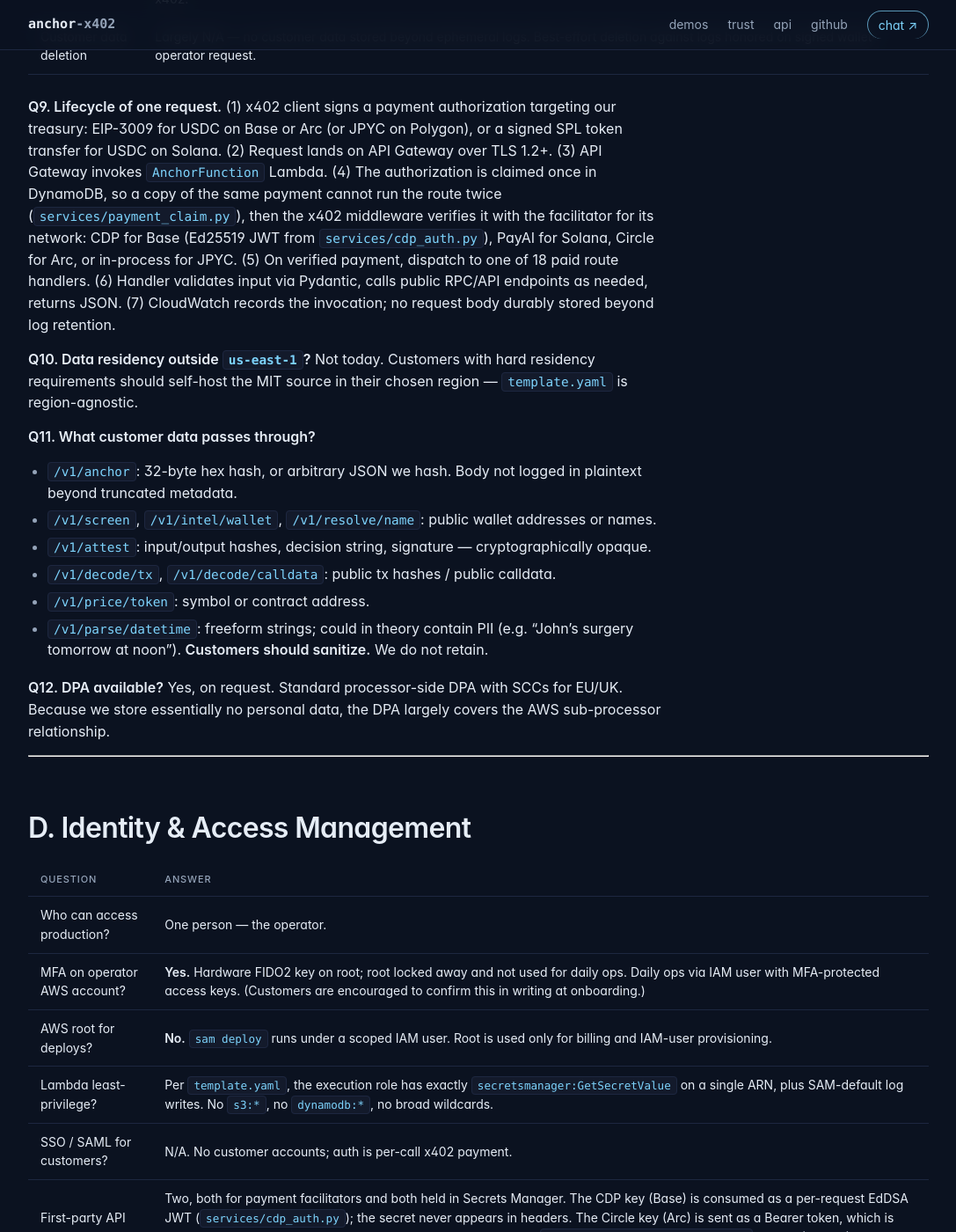
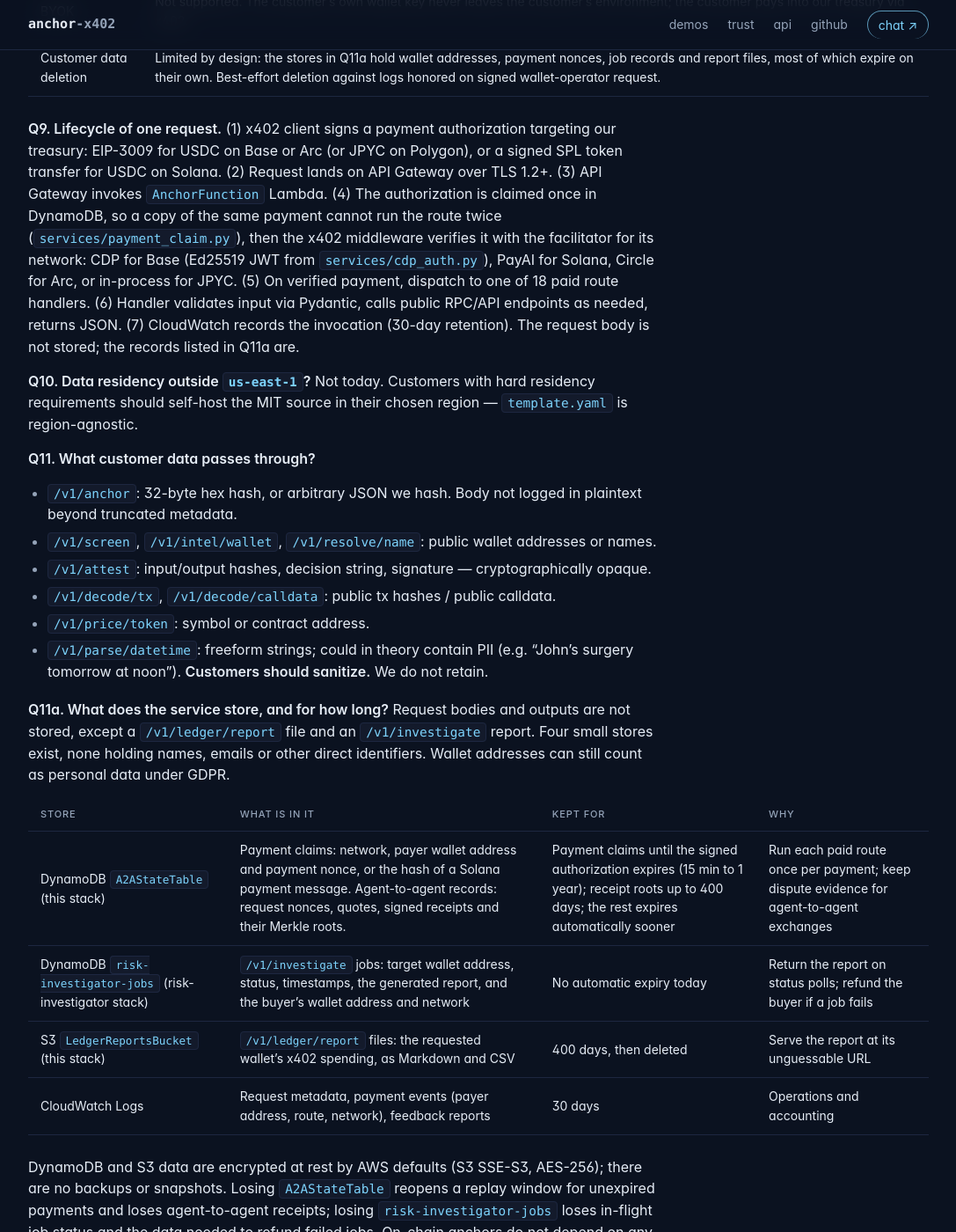
Before and after one commit to hypeprinter007-stack/anchor-x402, a Jekyll site: the page built from docs/trust/security-questionnaire.md, in a window 1280 px wide and 1400 px high, scrolled down 3769 px. Shown: the whole window at 88% size, without its empty margins (96-1183 px from the left). Built offline with Jekyll 4.4.1, drawn with Linux system fonts in a browser that asks for light colours; our own code applies the rules of GitHub Pages for plain Markdown files; some of the changed text lies outside the part shown.

Commit message:
docs(trust): say what the service stores instead of "stateless"
The trust docs said there is no DynamoDB, no S3 and nothing to lose
(RPO zero). The stack has a DynamoDB table for payment claims and
agent-to-agent records, the risk-investigator jobs table, an S3 bucket
for ledger reports, and 30-day CloudWatch logs. Add Q11a listing each
store, its contents, retention and the cost of losing it, and point
the "stateless" and "no PII" claims at it: no direct identifiers are
stored, but wallet addresses are.

Co-Authored-By: Claude Opus 5.5 (1M context) <noreply@anthropic.com>

```diff
--- a/docs/trust/security-questionnaire.md
+++ b/docs/trust/security-questionnaire.md
@@ -29,7 +29,7 @@
 | Insurance | None (cyber-liability/E&O on the post-revenue roadmap) |
 
 **Q1. Sole proprietor — bus-factor risk?**
-Yes; bus factor is 1. Mitigated by (a) fully stateless system, (b) MIT source so any customer can self-host a fork, (c) one-command deploy (`make build && make deploy-guided` from `template.yaml`) — a successor operator stands up an equivalent stack in ~30 minutes. On-chain anchors on Base + Solana mainnet are durable independent of our infrastructure.
+Yes; bus factor is 1. Mitigated by (a) minimal state: short-lived DynamoDB records and expiring report files (Q11a), (b) MIT source so any customer can self-host a fork, (c) one-command deploy (`make build && make deploy-guided` from `template.yaml`) — a successor operator stands up an equivalent stack in ~30 minutes. On-chain anchors on Base + Solana mainnet are durable independent of our infrastructure.
 
 **Q2. Incorporated?** Not yet. Operating as sole proprietorship under personal liability. LLC formation triggered by first signed-contract customer.
 
@@ -49,7 +49,7 @@ Yes; bus factor is 1. Mitigated by (a) fully stateless system, (b) MIT source so
 | Written InfoSec Policy (WISP) | **Not formalized.** Closest artifact is this questionnaire + README "Operations." Drafting on roadmap. |
 | Annual risk assessment | **Not performed.** First formal risk register planned 2026 Q3. |
 | Incident response plan | **Lightweight; documented in §J.** Single-operator playbook: CloudWatch alarm → SNS → operator triages → 72h customer notification on confirmed data impact. No tabletop exercises yet. |
-| Third-party penetration test | **Not performed.** Compensating controls: < 4 kLOC of public Python; Pydantic-validated input; no DB, no PII path. Pentest planned with first enterprise contract. |
+| Third-party penetration test | **Not performed.** Compensating controls: < 4 kLOC of public Python; Pydantic-validated input; no PII path; the only stored data is described in Q11a. Pentest planned with first enterprise contract. |
 | SOC 2 / ISO 27001 / PCI-DSS | **No** — see §H. |
 | Background checks / security training | N/A — one operator. |
 
@@ -73,14 +73,14 @@ Yes; bus factor is 1. Mitigated by (a) fully stateless system, (b) MIT source so
 | Sell or share data? | No. |
 | Caller-data caching? | Only a 60-second in-process token-price cache (`services/token_price.py`) — public CoinGecko prices, never caller-supplied data. |
 | Data residency | AWS `us-east-1` (Northern Virginia), single region. |
-| Encryption at rest | AWS-managed by default: Lambda code (S3-backed) SSE-KMS; CloudWatch Logs KMS-encrypted; Secrets Manager (treasury keys, CDP secret, Circle API key) AWS-managed KMS. No DB or S3 customer-data bucket. Future stores will use S3 Object Lock + SSE-KMS. |
+| Encryption at rest | AWS-managed by default: Lambda code (S3-backed) SSE-KMS; CloudWatch Logs KMS-encrypted; Secrets Manager (treasury keys, CDP secret, Circle API key) AWS-managed KMS. DynamoDB and S3 (payment claims, job records and report files; Q11a) use AWS default encryption at rest. |
 | Encryption in transit | TLS 1.2+ on API Gateway (ACM-issued cert). All outbound (Base/Solana RPC, the CDP, PayAI and Circle facilitators, CoinGecko, openchain.xyz) is HTTPS. |
 | Key management | Treasury private keys (Base + Solana), the CDP API key secret and the Circle API key live in **AWS Secrets Manager** (`anchor-x402/runtime`). Lambda IAM role: `secretsmanager:GetSecretValue` on that single ARN only. CloudTrail logs every read. Composite secret fetched once at cold-start (`services/secrets.py`); held in process memory. **Sensitive values never appear in Lambda env vars** (which are visible to anyone with `lambda:GetFunctionConfiguration`). |
 | Key rotation | Manual via `aws secretsmanager update-secret` + Lambda config-touch to force fresh cold start. Target 90 days; on-demand on suspicion of compromise. Automated rotation Lambda is roadmap (planned alongside the hot/cold split). |
 | BYOK | Not supported. The customer's own wallet key never leaves the customer's environment; the customer pays into our treasury via x402. |
-| Customer data deletion | Largely N/A — no customer data stored beyond ephemeral logs. Best-effort deletion against logs honored on signed wallet-operator request. |
+| Customer data deletion | Limited by design: the stores in Q11a hold wallet addresses, payment nonces, job records and report files, most of which expire on their own. Best-effort deletion against logs honored on signed wallet-operator request. |
 
-**Q9. Lifecycle of one request.** (1) x402 client signs a payment authorization targeting our treasury: EIP-3009 for USDC on Base or Arc (or JPYC on Polygon), or a signed SPL token transfer for USDC on Solana. (2) Request lands on API Gateway over TLS 1.2+. (3) API Gateway invokes `AnchorFunction` Lambda. (4) The authorization is claimed once in DynamoDB, so a copy of the same payment cannot run the route twice (`services/payment_claim.py`), then the x402 middleware verifies it with the facilitator for its network: CDP for Base (Ed25519 JWT from `services/cdp_auth.py`), PayAI for Solana, Circle for Arc, or in-process for JPYC. (5) On verified payment, dispatch to one of 18 paid route handlers. (6) Handler validates input via Pydantic, calls public RPC/API endpoints as needed, returns JSON. (7) CloudWatch records the invocation; no request body durably stored beyond log retention.
+**Q9. Lifecycle of one request.** (1) x402 client signs a payment authorization targeting our treasury: EIP-3009 for USDC on Base or Arc (or JPYC on Polygon), or a signed SPL token transfer for USDC on Solana. (2) Request lands on API Gateway over TLS 1.2+. (3) API Gateway invokes `AnchorFunction` Lambda. (4) The authorization is claimed once in DynamoDB, so a copy of the same payment cannot run the route twice (`services/payment_claim.py`), then the x402 middleware verifies it with the facilitator for its network: CDP for Base (Ed25519 JWT from `services/cdp_auth.py`), PayAI for Solana, Circle for Arc, or in-process for JPYC. (5) On verified payment, dispatch to one of 18 paid route handlers. (6) Handler validates input via Pydantic, calls public RPC/API endpoints as needed, returns JSON. (7) CloudWatch records the invocation (30-day retention). The request body is not stored; the records listed in Q11a are.
 
 **Q10. Data residency outside `us-east-1`?** Not today. Customers with hard residency requirements should self-host the MIT source in their chosen region — `template.yaml` is region-agnostic.
 
@@ -92,7 +92,18 @@ Yes; bus factor is 1. Mitigated by (a) fully stateless system, (b) MIT source so
 - `/v1/price/token`: symbol or contract address.
 - `/v1/parse/datetime`: freeform strings; could in theory contain PII (e.g. "John's surgery tomorrow at noon"). **Customers should sanitize.** We do not retain.
 
-**Q12. DPA available?** Yes, on request. Standard processor-side DPA with SCCs for EU/UK. Because we store essentially no personal data, the DPA largely covers the AWS sub-processor relationship.
+**Q11a. What does the service store, and for how long?** Request bodies and outputs are not stored, except a `/v1/ledger/report` file and an `/v1/investigate` report. Four small stores exist, none holding names, emails or other direct identifiers. Wallet addresses can still count as personal data under GDPR.
+
+| Store | What is in it | Kept for | Why |
+|---|---|---|---|
+| DynamoDB `A2AStateTable` (this stack) | Payment claims: network, payer wallet address and payment nonce, or the hash of a Solana payment message. Agent-to-agent records: request nonces, quotes, signed receipts and their Merkle roots. | Payment claims until the signed authorization expires (15 min to 1 year); receipt roots up to 400 days; the rest expires automatically sooner | Run each paid route once per payment; keep dispute evidence for agent-to-agent exchanges |
+| DynamoDB `risk-investigator-jobs` (risk-investigator stack) | `/v1/investigate` jobs: target wallet address, status, timestamps, the generated report, and the buyer's wallet address and network | No automatic expiry today | Return the report on status polls; refund the buyer if a job fails |
+| S3 `LedgerReportsBucket` (this stack) | `/v1/ledger/report` files: the requested wallet's x402 spending, as Markdown and CSV | 400 days, then deleted | Serve the report at its unguessable URL |
+| CloudWatch Logs | Request metadata, payment events (payer address, route, network), feedback reports | 30 days | Operations and accounting |
+
+DynamoDB and S3 data are encrypted at rest by AWS defaults (S3 SSE-S3, AES-256); there are no backups or snapshots. Losing `A2AStateTable` reopens a replay window for unexpired payments and loses agent-to-agent receipts; losing `risk-investigator-jobs` loses in-flight job status and the data needed to refund failed jobs. On-chain anchors do not depend on any of these stores.
+
+**Q12. DPA available?** Yes, on request. Standard processor-side DPA with SCCs for EU/UK. Because we store no direct identifiers, only wallet addresses (Q11a), the DPA largely covers the AWS sub-processor relationship.
 
 ---
 
@@ -156,7 +167,7 @@ Disk is FileVault-encrypted. AWS access requires both the IAM access key and a h
 | On-call | Single operator, best-effort, US business-hours-biased. We do not commit to 24/7 on-call until customer contracts justify it. |
 | Uptime targets | **Best-effort today.** No SLA offered to public callers. Underlying AWS API Gateway + Lambda is documented at 99.95% AWS-side. Institutional-tier SLA (99.9%+ with credit) on roadmap, priced per-customer. |
 | Patch cadence | Lambda runtime (Python 3.12) is AWS-managed. App dependencies re-locked and re-deployed on every release. Critical-CVE patches: 5 business days. |
-| Backup / snapshots | None — system is stateless. Secrets Manager secret has `DeletionPolicy: Retain` and `UpdateReplacePolicy: Retain`; rotation history preserved by Secrets Manager versioning. |
+| Backup / snapshots | None. The stores in Q11a are not backed up; what losing each one costs is stated there. Secrets Manager secret has `DeletionPolicy: Retain` and `UpdateReplacePolicy: Retain`; rotation history preserved by Secrets Manager versioning. |
 | Configuration management | IaC: AWS SAM (`template.yaml`). Application: Git. Both versioned and reproducible. |
 | Change management | Operator commits to `main` → `make build && make deploy-guided`. No staging today; smoke tests via paid mainnet e2e (`scripts/test_e2e.py`) post-deploy. Pre-prod stage on roadmap. |
 
@@ -176,7 +187,7 @@ Disk is FileVault-encrypted. AWS access requires both the IAM access key and a h
 |---|---|
 | Single-region today? | **Yes** (`us-east-1`). |
 | RTO | **~10 minutes** — wall-clock time to redeploy `template.yaml` from clean Git (verified during routine deploys). |
-| RPO | **Zero** — system is stateless; no data to lose. On-chain anchor artifacts on Base + Solana mainnet are durable independent of our infrastructure. |
+| RPO | Unbounded for the Q11a stores (no backups): losing them costs a replay window, job status, stored investigation and ledger reports, and the data needed to refund failed jobs. On-chain anchor artifacts on Base + Solana mainnet are durable independent of our infrastructure. |
 | Multi-AZ within `us-east-1`? | Yes — AWS Lambda + API Gateway run multi-AZ by default. |
 | Regional failure plan | Today: downtime until region recovers, or a manual SAM redeploy into a backup region (`us-west-2` is operator-tested). Treasury Secrets Manager values must be re-seeded in the failover region. Estimated full failover: ~30 minutes. |
 | Tested DR drill | Not formally drilled. Redeploy path is exercised in routine development. Quarterly DR drill is a roadmap item. |
@@ -267,7 +278,7 @@ We treat IR as a single-person playbook with crisp obligations rather than a mul
 | Public post-mortem | Operator | Within 14 days of resolution, posted to GitHub Security advisories |
 | Coordinated disclosure | Operator | Standard 90-day default; no threats to good-faith reporters |
 
-**Q30. What counts as "breach affecting customer data" given you store none?** Largely N/A by design. Cases where it would apply: (1) treasury key compromise leading to misuse of inbound USDC — notify all callers identifiable via on-chain payment history within 72h; (2) CloudWatch log exfiltration capturing wallet addresses or freeform datetime strings beyond what's on-chain — best-effort 72h notification; (3) CDP or Circle API key compromise — rotate immediately, notify the provider per their disclosure process.
+**Q30. What counts as "breach affecting customer data" given you store no customer content?** Largely N/A by design. Cases where it would apply: (1) treasury key compromise leading to misuse of inbound USDC — notify all callers identifiable via on-chain payment history within 72h; (2) CloudWatch log exfiltration capturing wallet addresses or freeform datetime strings beyond what's on-chain — best-effort 72h notification; (3) CDP or Circle API key compromise — rotate immediately, notify the provider per their disclosure process.
 
 **Q31. Cyber-liability insurance?** **No.** Known gap. Customers requiring insurer-backed indemnification should treat this as a hard gap.
 
```
Also changed, not shown: docs/trust/README.md (+1 -1 lines), docs/trust/regulated-deployment.md (+7 -7 lines), docs/trust/threat-model.md (+1 -1 lines).
